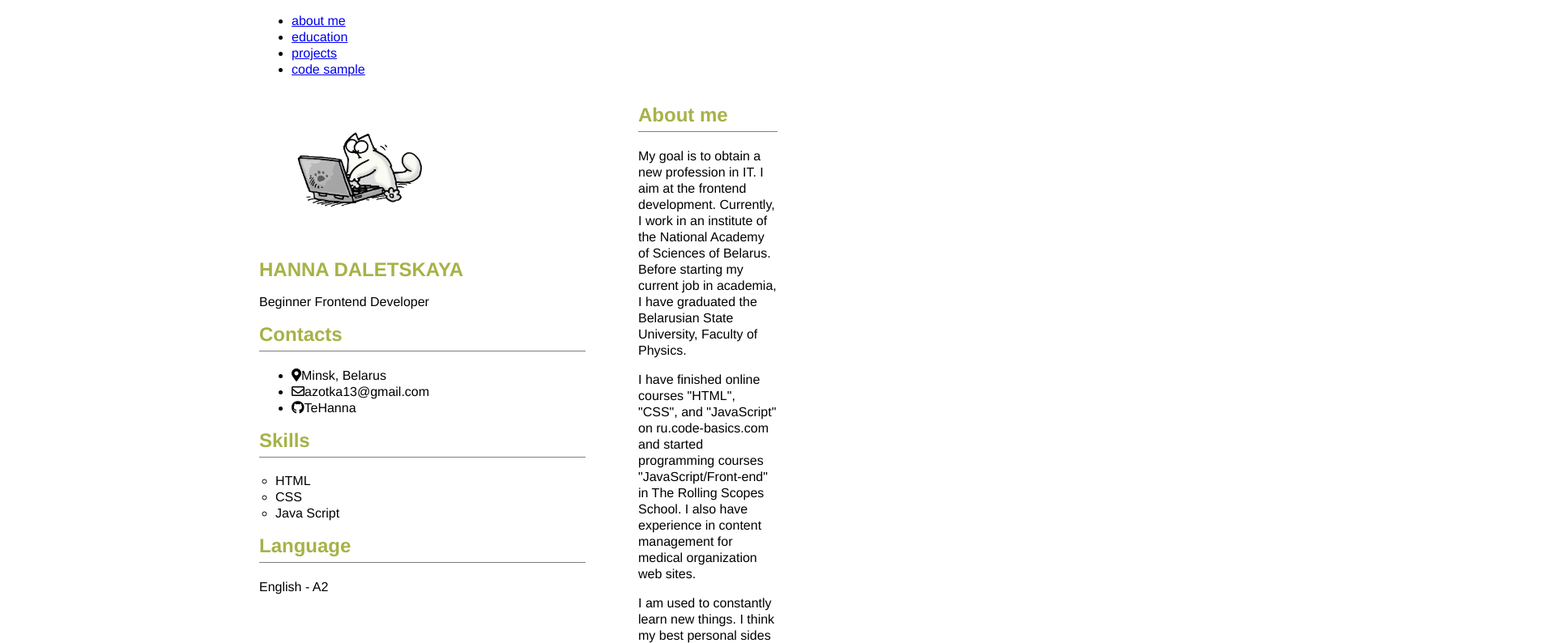
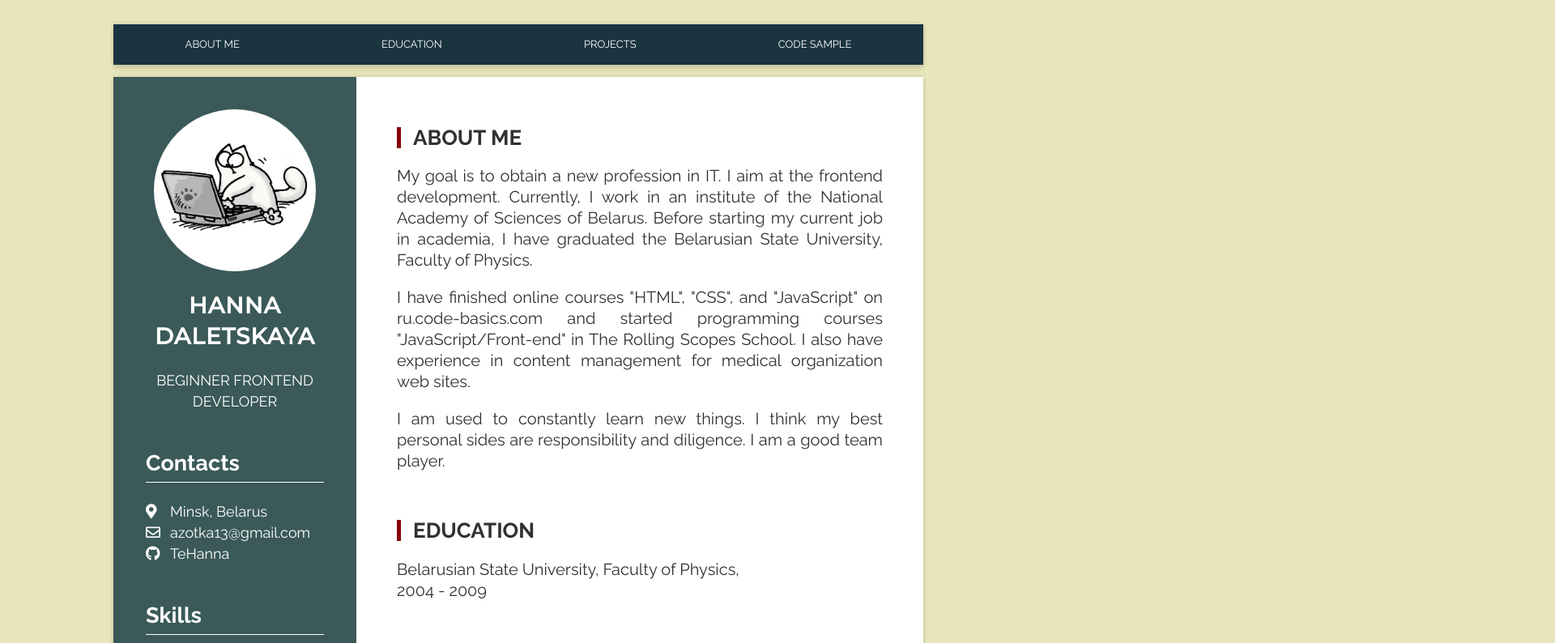
Before and after one commit to TeHanna/rsschool-cv, a plain HTML site: page index.html in a window 1280 px wide. Shown: the top 794 px of the page at 81% size, 1920 px wide, since content can reach past the window. Drawn offline with nearby package versions, Linux system fonts and the light colour scheme.

Commit message:
feat: change style.css

```diff
--- a/style.css
+++ b/style.css
@@ -1,17 +1,60 @@
+@media (max-width: 1000px) {
+  .wrapper {
+      max-width: 765px;
+  }
+
+  .section-left {
+      min-width: 40%;
+  }
+
+  .section-right {
+      max-width: 60%;
+  }
+}
+
+@media (max-width: 765px) {
+  .wrapper {
+      max-width: none;
+  }
+
+  .section-left, .section-right {
+      min-width: 100%;
+  }
+}
+
+@media screen and (max-width: 480px) {
+  .language-javascript {
+    font-size: 11px;
+  }
+
+}
+
+a {
+  text-decoration: none;
+}
+
+html {
+  box-sizing: border-box;
+  scroll-behavior: smooth;
+  text-align: justify;
+}
+
+li {
+  list-style-type: none;
+}
+
+*, *::before, *::after {
+  box-sizing: inherit;
+}
+
 body {
   margin: 0;
-    font-family: Source Sans Pro,Helvetica Neue,Arial,sans-serif;;
+  font-family: 'Raleway', sans-serif;
   font-style: normal;
-    font-size: 16px;
-    line-height: 20px;
-    color: #000000;
-}
-
-.line-header {
-    margin-bottom: 10px;
-    height: 2px;
-    width: auto;
-    background-color: #282828;
+  font-size: 20px;
+  line-height: 26px;
+  color: #313131;
+  background-color: #e7e5ba;
 }
 
 pre {
@@ -20,99 +63,162 @@ pre {
 
 h1 {
   text-transform: uppercase;
-    color: #a6b247;
+  color: #FFFFFF;
+  text-align: center;
+  line-height: 38px;
+  letter-spacing: 1px;
+  font-size: 28px;
+  font-family: 'Montserrat', sans-serif;
 }
 
-h2 {
+.section-left h2 {
   padding-bottom: 10px;
-    color: #a6b247;
-    border-bottom: 1px solid #808080;
+  border-bottom: 1px solid #FFFFFF;
 }
 
-.code-sample h2 {
+.section-right h2 {
+  text-transform: uppercase;
+  font-size: 26px;
+}
+
+.contacts,
+.list-skills,
+.language {
+  margin-top: 50px;
+}
+
+.border-left{
+  border-left: #880001 5px solid;
+  padding-left: 15px;
+}
+
+.icon {
+  display: inline-block;
+  width: 30px;
+  font-size: 18px;
+  color: #FFFFFF;
+}
+
+.position {
+  text-transform: uppercase;
+  text-align: center;
+  margin-top: 0;
+}
+
+.code-sample p {
   margin-bottom: 0;
 }
 
 .profile,
 .education,
-.skills {
-    margin-bottom: 30px;
+.projects {
+  margin-bottom: 60px;
 }
 
-.list {
-    padding-left: 20px;
-    list-style-type: circle;
-}
-
-.list-header {
+.list,
+.list-contacts {
   padding-left: 0;
   list-style-type: none;
-    color: #808080;
-    font-size: 14px;
-}
-
-.header-info p {
-    font-size: 18px;
-    color: #808080;
 }
 
 .wrapper {
   margin: 0 auto;
-    width: 50%;
+  max-width: 1000px;
+  min-width: 320px;
 }
 
 .header {
-    display: flex;
-    flex-wrap: wrap;
-    align-items: center;
+  height: 50px;
+  background-color: #1a3540;
+  margin: 30px 0 15px;
+  box-shadow: rgb(0 0 0 / 10%) 0px 5px 5px, rgb(0 0 0 / 10%) 0px -1px 5px;
 }
 
-.header-info {
-    width: 70%;
+.header-list {
+  display: flex;
+	flex-direction: row;
+	justify-content: space-around;
+  margin: 0;
+  padding: 15px 1px;
+  font-size: 13px;
+  line-height: 20px;
 }
 
-.header-avatar {
-    width: 30%;
+.header-item {
+  list-style: none;
+  text-transform: uppercase;
+}
+
+.header-link {
+  color: #FFFFFF;
+  text-decoration: none;
 }
 
 .main {
   display: flex;
   flex-wrap: wrap;
+  justify-content: space-between;
+  background-color: #FFFFFF;
+  box-shadow: rgb(0 0 0 / 10%) 0px 5px 5px, rgb(0 0 0 / 10%) 0px -1px 5px;
 }
 
 .section-left {
-    width: 70%;
-}
-
-.wrapper-left {
-    padding-right: 45px;
+  width: 30%;
+  background-color: #3b5959;
+  padding: 40px;
+  color: #FFFFFF;
+  font-size: 18px;
 }
 
 .section-right {
   flex-direction: column;
-    width: 30%;
+  width: 70%;
+  padding: 40px 50px;
 }
 
-.wrapper-right {
-    padding-left: 20px;
+.preview-image {
+  width: 100%;
+}
+
+.preview-card h3 {
+  text-transform: uppercase;
+  color: #880001;
+  margin-top: 10px;
+  margin-bottom: 10px;
+}
+
+.preview-card h4 {
+  font-size: 16px;
+  margin-top: 0;
+  padding-bottom: 10px;
+  border-bottom: #313131 1px solid;
 }
 
 .footer {
   display: flex;
   flex-wrap: wrap;
-    padding: 5px 0;
+  padding: 10px 15px;
+  margin: 15px 0 30px;
   align-items: center;
   justify-content: space-between;
+  background-color: #1a3540;
+  box-shadow: rgb(0 0 0 / 10%) 0px 5px 5px, rgb(0 0 0 / 10%) 0px -1px 5px;
 }
 
 .footer-time {
-    font-weight: bold;
-    font-size: 16px;
+  font-size: 22px;
+  color: #FFFFFF;
+}
+
+figure {
+  margin: 0;
 }
 
 .avatar {
-    height: 170px;
   border-radius: 50%;
+  display: block;
+  margin: 0 auto;
+  width: 200px;
 }
 
 .rsschool-icon {
```
Lines whose indentation alone changed are shown as unchanged.
